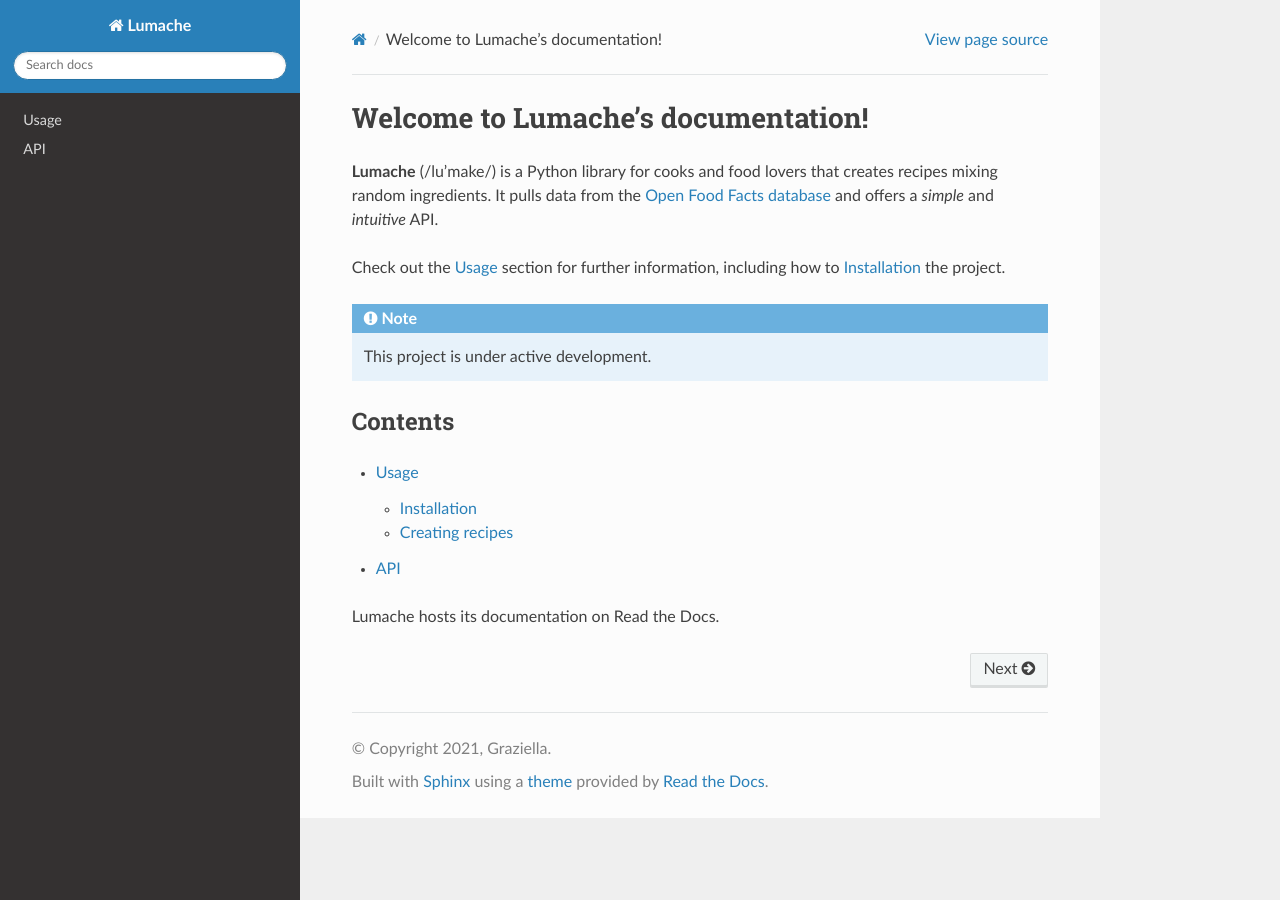
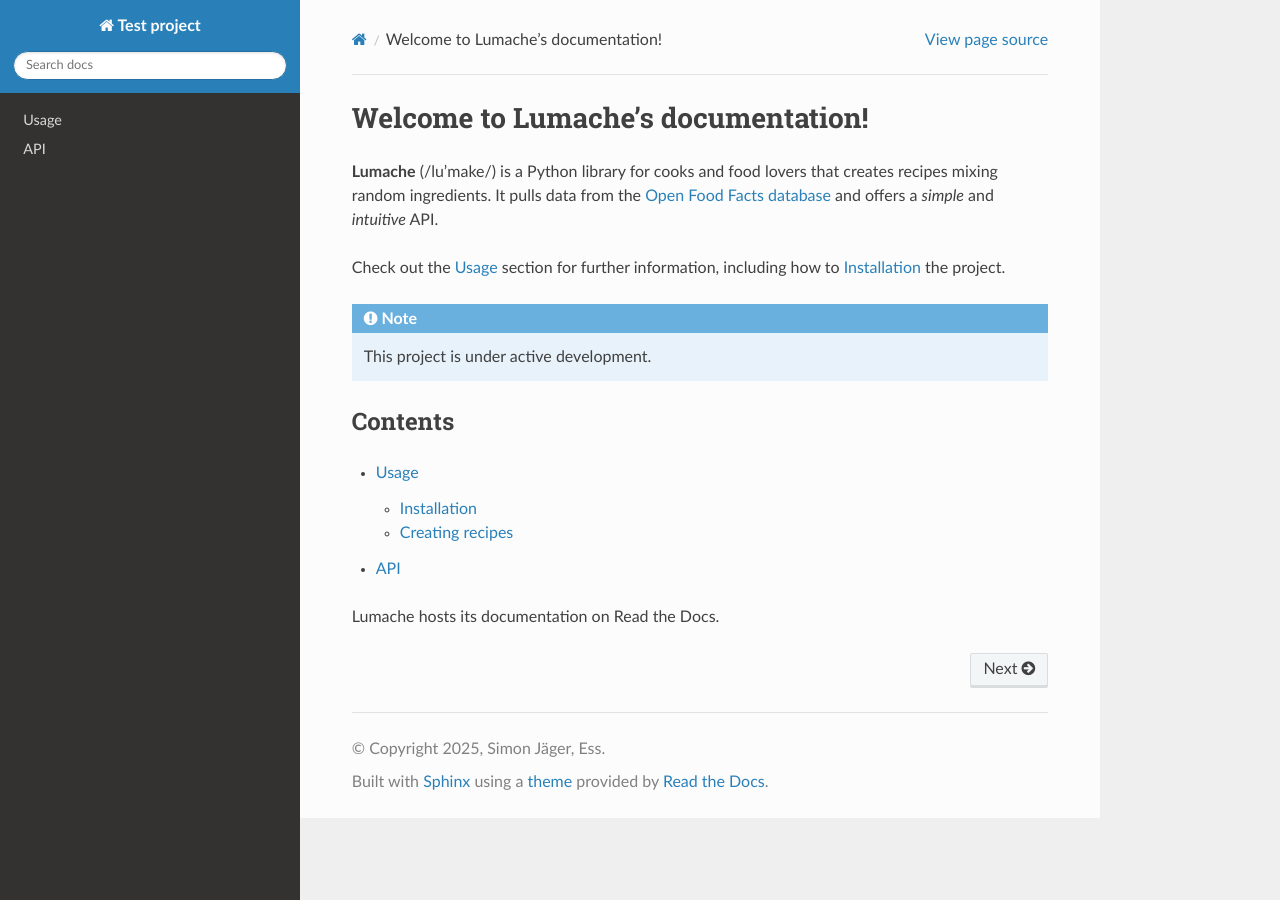
Before and after one commit to SimonJagerESS/plcIntegrator_rtd, a Sphinx documentation site: the page built from docs/source/index.rst, in a window 1280 px wide. Built offline with Sphinx 7.4.7 and the Read the Docs theme 3.1.0, drawn with Linux system fonts in a browser that asks for light colours.

Commit message:
Update conf.py
Testing here as well...

```diff
--- a/docs/source/conf.py
+++ b/docs/source/conf.py
@@ -2,9 +2,9 @@
 
 # -- Project information
 
-project = 'Lumache'
-copyright = '2021, Graziella'
-author = 'Graziella'
+project = 'Test project'
+copyright = '2025, Simon Jäger, Ess'
+author = 'Simon Jäger, Ess'
 
 release = '0.1'
 version = '0.1.0'
```
